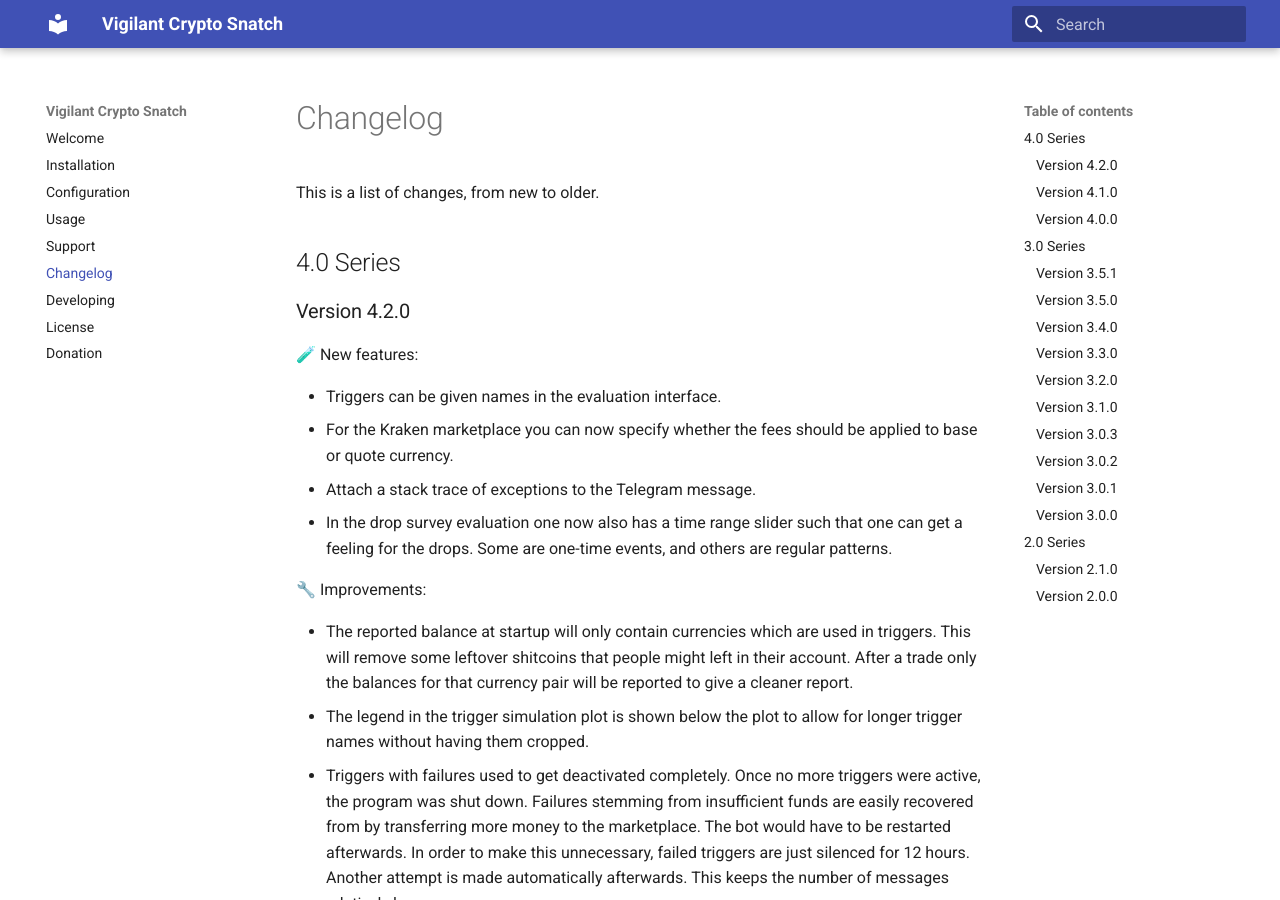
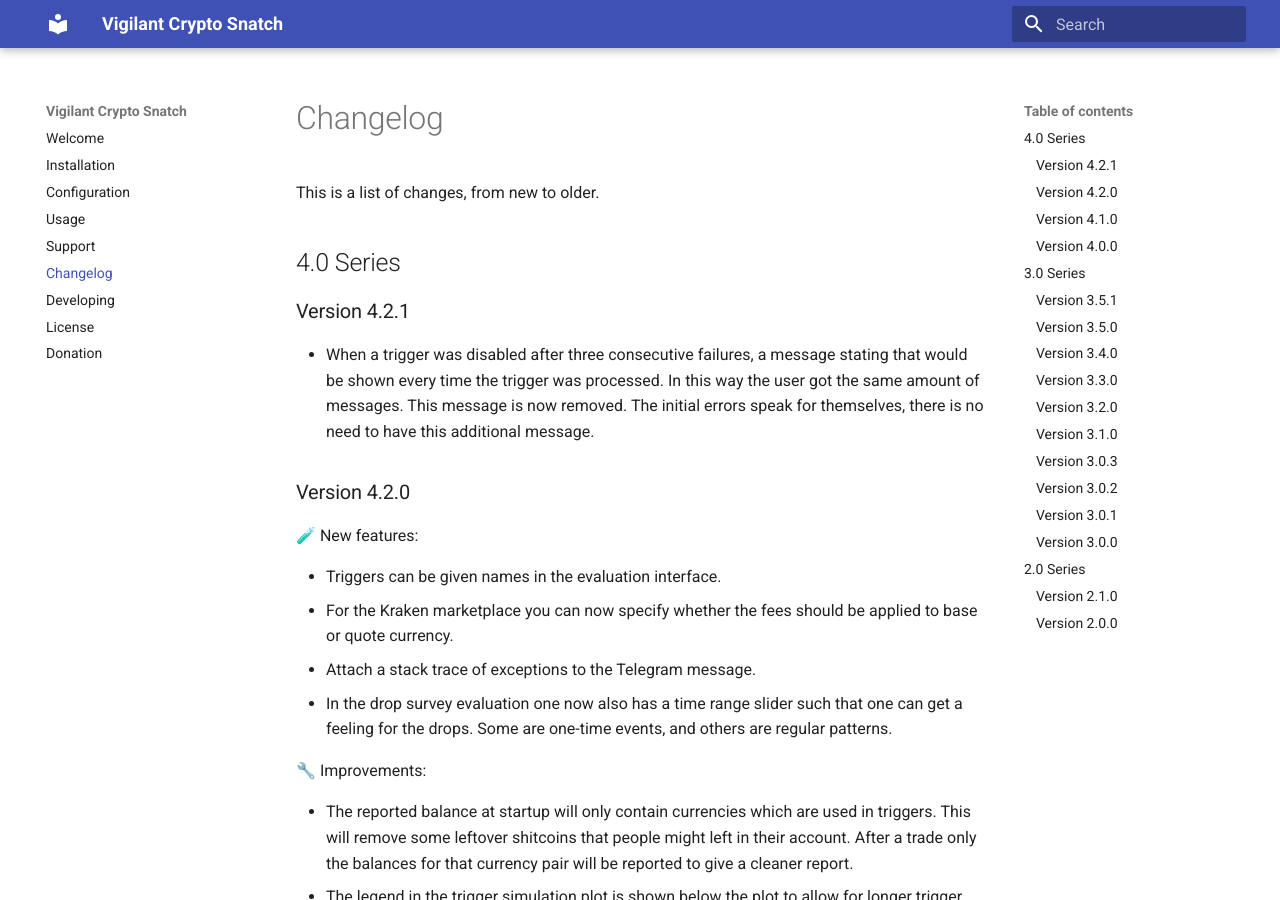
Before and after one commit to martin-ueding/vigilant-crypto-snatch, an MkDocs documentation site: the page built from docs/changelog.md, in a window 1280 px wide and 900 px high. Built offline with MkDocs 1.6.1 and Material for MkDocs 9.7.7, drawn with Linux system fonts in a browser that asks for light colours.

Commit message:
Changelog entry

```diff
--- a/docs/changelog.md
+++ b/docs/changelog.md
@@ -3,6 +3,10 @@
 This is a list of changes, from new to older.
 
 ## 4.0 Series
+
+### Version 4.2.1
+
+- When a trigger was disabled after three consecutive failures, a message stating that would be shown every time the trigger was processed. In this way the user got the same amount of messages. This message is now removed. The initial errors speak for themselves, there is no need to have this additional message.
 
 ### Version 4.2.0
 
```
